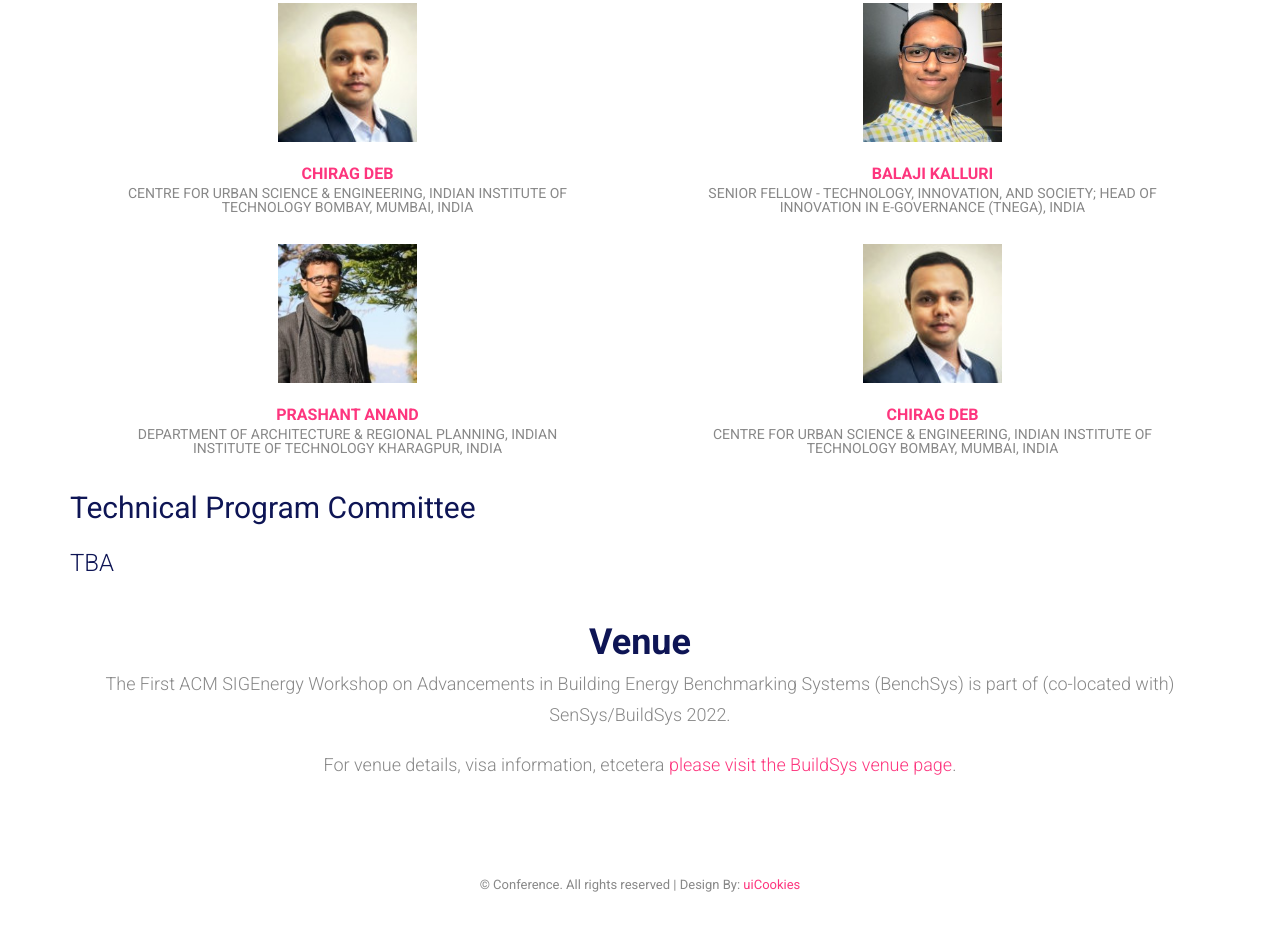
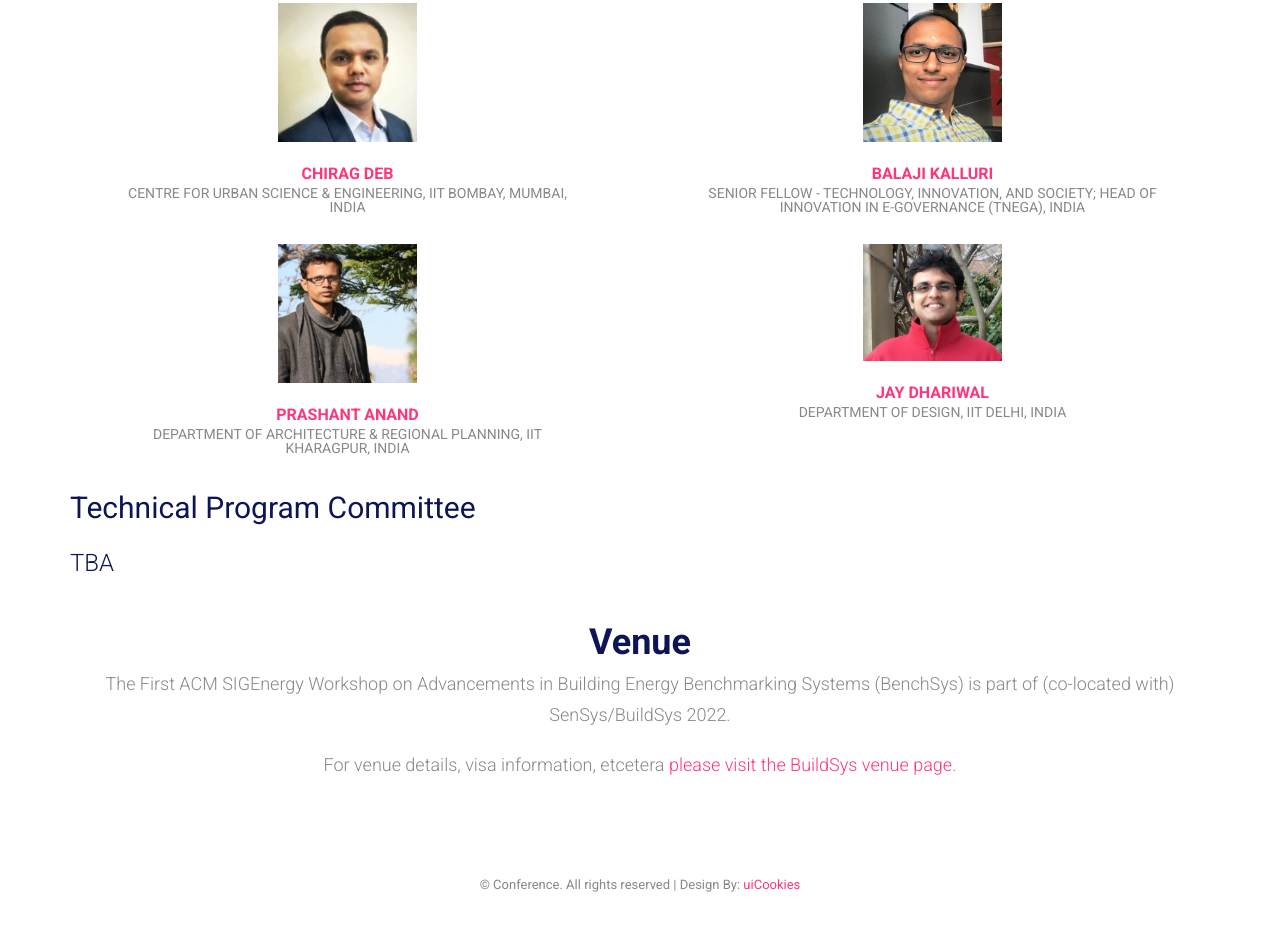
Before and after one commit to prashant4anand/2022, a plain HTML site: page index.html in a window 1280 px wide. Shown: the part 3001-3931 px from the top of the page. Drawn offline with Linux system fonts and the light colour scheme; some packages are replaced by stand-ins of ours.

Commit message:
Update index.html

```diff
--- a/index.html
+++ b/index.html
@@ -187,7 +187,7 @@
 			    </a>
                         <figcaption class="caption text-center">
                             <h3><a href="https://www.debclab.com/team-leader">Chirag Deb</a>
-                                <small>Centre for Urban Science & Engineering, Indian Institute of Technology Bombay, Mumbai, India</small>
+                                <small>Centre for Urban Science & Engineering, IIT Bombay, Mumbai, India</small>
                             </h3>
                         </figcaption>
                     </figure>
@@ -211,19 +211,19 @@
 			    </a>
                         <figcaption class="caption text-center">
                             <h3><a href="http://www.iitkgp.ac.in/department/AR/faculty/ar-prashantanand">Prashant Anand</a>
-                                <small>Department Of Architecture & Regional Planning, Indian Institute of Technology Kharagpur, India</small>
+                                <small>Department Of Architecture & Regional Planning, IIT Kharagpur, India</small>
                             </h3>
                         </figcaption>
                     </figure>
                 </div>
 		<div class="col-sm-6 col-md-6">
                     <figure class="thumbnail">
-                        <a href="https://ch.linkedin.com/in/chirag-deb-701b3b53">
-				<img style="max-width: 25%; height: auto;" src="img/chirag.jpg" class="img-responsive" alt="Chirag Deb">
+                        <a href="https://in.linkedin.com/in/jaydhariwal">
+				<img style="max-width: 25%; height: auto;" src="img/jay.jpg" class="img-responsive" alt="Jay Dhariwal">
 			    </a>
                         <figcaption class="caption text-center">
-                            <h3><a href="https://www.debclab.com/team-leader">Chirag Deb</a>
-                                <small>Centre for Urban Science & Engineering, Indian Institute of Technology Bombay, Mumbai, India</small>
+                            <h3><a href="https://web.iitd.ac.in/~jay/">Jay Dhariwal</a>
+                                <small>Department of Design, IIT Delhi, India</small>
                             </h3>
                         </figcaption>
                     </figure>
```
